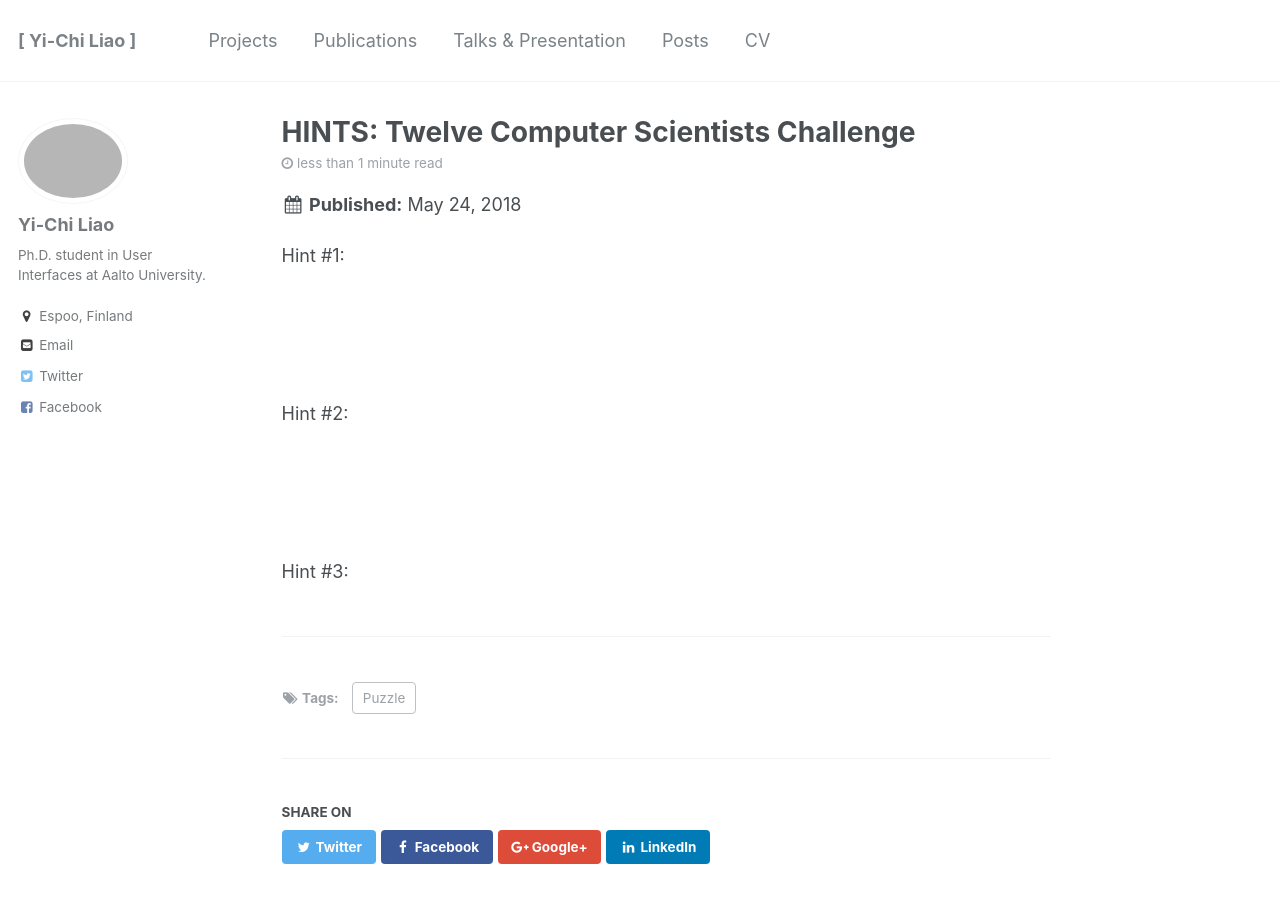
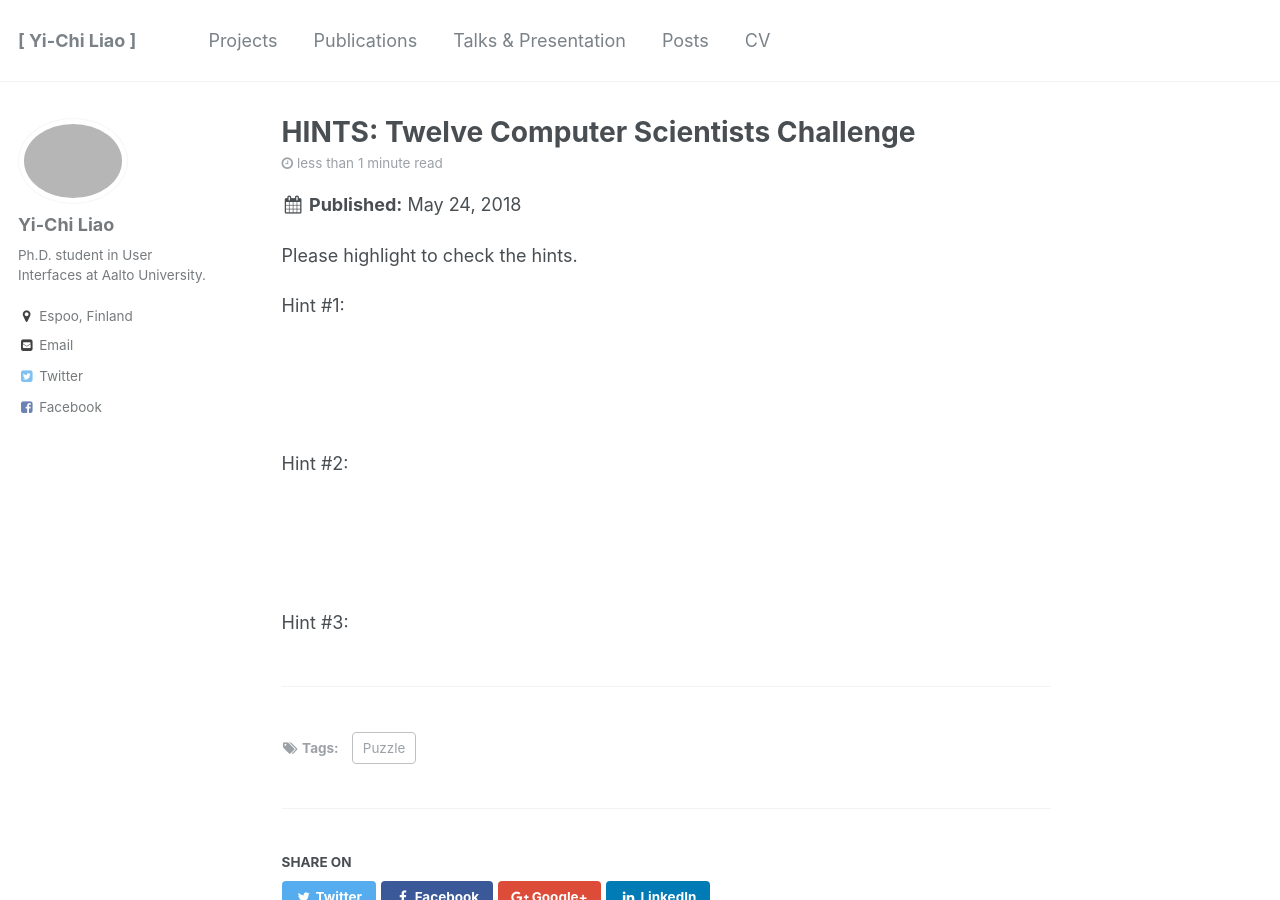
Before and after one commit to yichiliao/yichiliao.github.io, a Jekyll site: the page built from _posts/2018-05-24-12people-hints.md, in a window 1280 px wide and 900 px high. Built offline with Jekyll 4.4.1, drawn with Linux system fonts in a browser that asks for light colours.

Commit message:
more hints

```diff
--- a/_posts/2018-05-24-12people-hints.md
+++ b/_posts/2018-05-24-12people-hints.md
@@ -5,6 +5,8 @@ permalink: /posts/2018/05/24-12people-hints/
 tags:
   - Puzzle
 ---
+
+Please highlight to check the hints.
 
 Hint #1:\\
 <span style="color:white">There are at least 2 ACTUAL solutions, which don't involve beating someone with the seesaw nor prototyping a digital weight scale nor asking the 12 computer scientists to brainstorm with you.</span>
```
